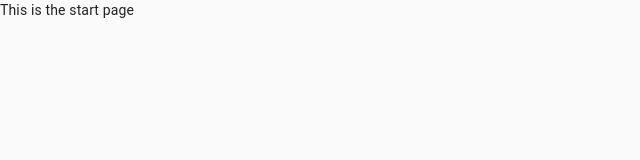
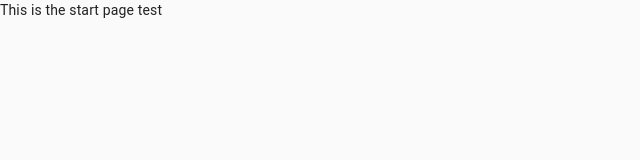
Before and after one commit to aiyeola/wcf-futminna-frontend, a Next.js app: page / in a window 1280 px wide. Shown: the top 160 px of the page, without its empty margins (0-640 px from the left). Built offline with nearby package versions, Linux system fonts and the light colour scheme.

Commit message:
Test commit

```diff
--- a/pages/index.tsx
+++ b/pages/index.tsx
@@ -1,3 +1,3 @@
 export default function Index() {
-  return <>This is the start page</>;
+  return <>This is the start page test</>;
 }
```
